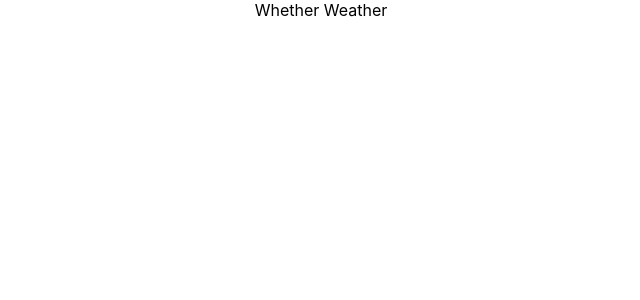
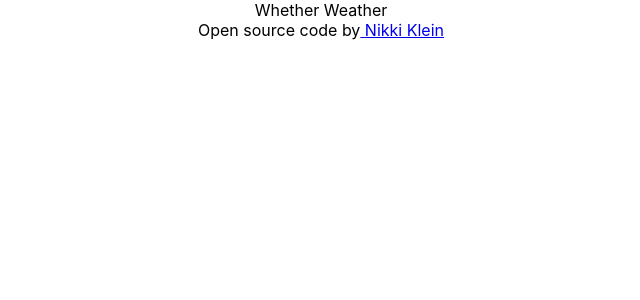
Before and after one commit to streetlightkids/react-final-project, a React (Create React App) app: page / in a window 1280 px wide. Shown: the top 300 px of the page, without its empty margins (319-959 px from the left). Built offline with nearby package versions, Linux system fonts and the light colour scheme.

Commit message:
added footer

```diff
--- a/src/App.js
+++ b/src/App.js
@@ -2,5 +2,19 @@ import React from "react";
 import "./App.css";
 
 export default function App() {
-  return <div className="App">Whether Weather</div>;
+  return (
+    <div className="App">
+      Whether Weather
+      <footer>
+        Open source code by
+        <a
+          href="https://github.com/streetlightkids/react-final-project"
+          target="_blank"
+        >
+          {" "}
+          Nikki Klein
+        </a>
+      </footer>
+    </div>
+  );
 }
```
